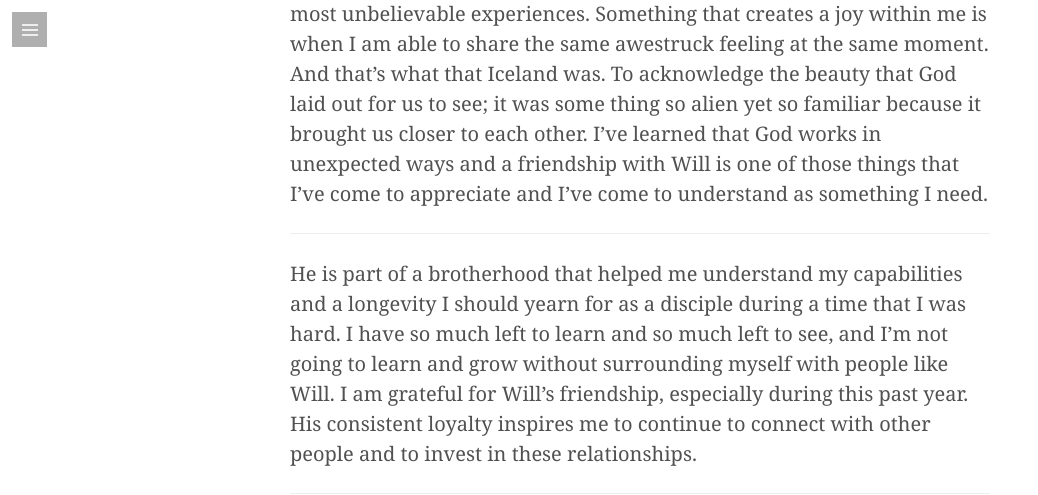
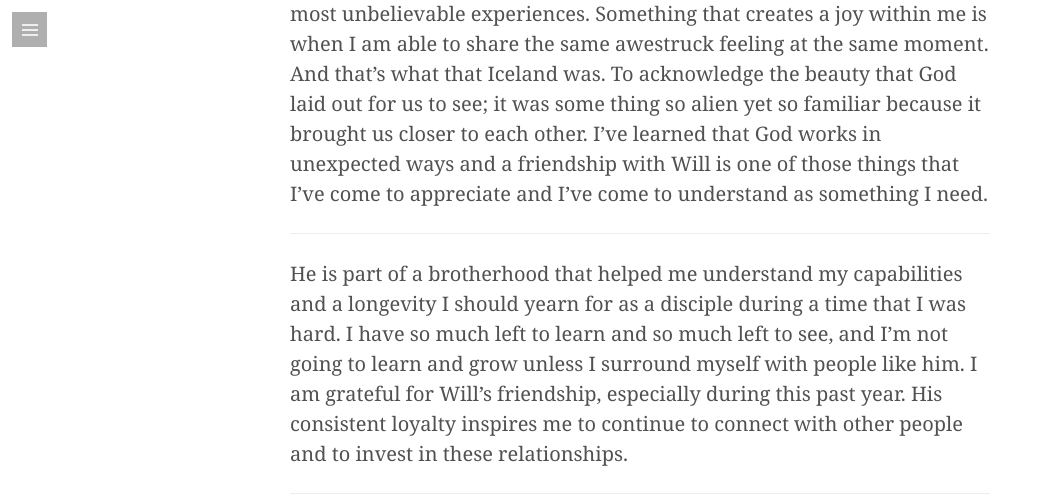
Before and after one commit to thejohnsullivan/McLeian, a Jekyll site: the page built from _posts/2017-05-04-will-pike.md, in a window 1280 px wide and 900 px high, scrolled down 3257 px, cut to the strip 0-495 px from the top of the window. Shown: the whole strip, without its empty margins (0-1038 px from the left). Built offline with Jekyll 4.4.1, drawn with Linux system fonts in a browser that asks for light colours; some web fonts are replaced; comment, search, counter and statistics services are not loaded.

Commit message:
Update 2017-05-04-will-pike.md

```diff
--- a/_posts/2017-05-04-will-pike.md
+++ b/_posts/2017-05-04-will-pike.md
@@ -53,7 +53,7 @@ One adventure that he and I both share is Iceland and it was one of the most unb
 
 ***
 
-He is part of a brotherhood that helped me understand my capabilities and a longevity I should yearn for as a disciple during a time that I was hard. I have so much left to learn and so much left to see, and I’m not going to learn and grow without surrounding myself with people like Will. I am grateful for Will’s friendship, especially during this past year. His consistent loyalty inspires me to continue to connect with other people and to invest in these relationships.
+He is part of a brotherhood that helped me understand my capabilities and a longevity I should yearn for as a disciple during a time that I was hard. I have so much left to learn and so much left to see, and I’m not going to learn and grow unless I surround myself with people like him. I am grateful for Will’s friendship, especially during this past year. His consistent loyalty inspires me to continue to connect with other people and to invest in these relationships.
 
 ***
 
```
